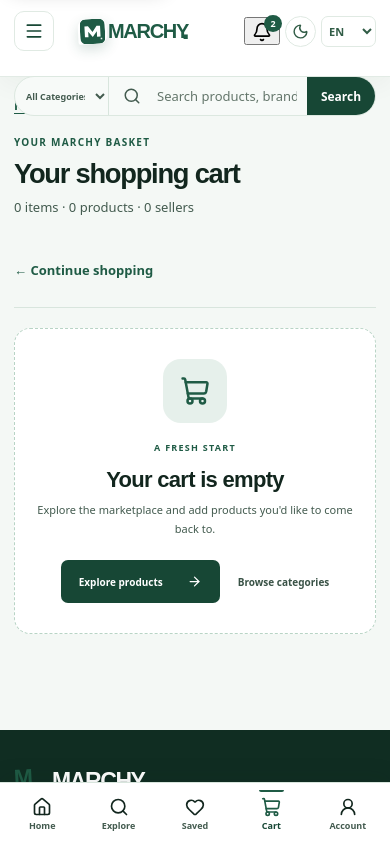
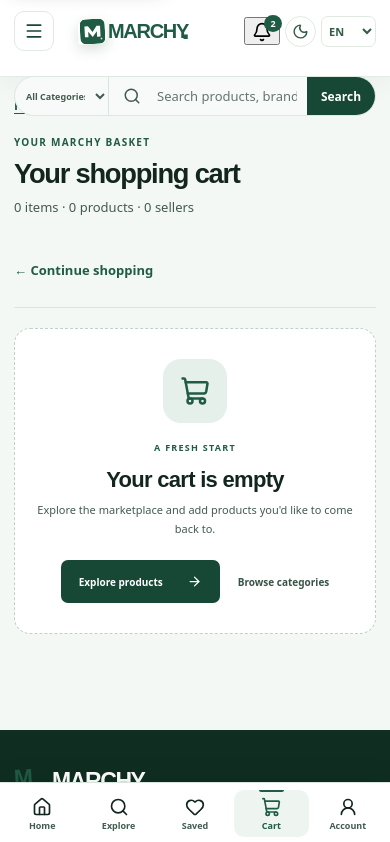
Before and after one commit to medkhalilghdamsi-dev/MARCHY, a React (Vite) app: page /cart in a window 390 px wide. Shown: the top 842 px of the page. Built offline with nearby package versions, Linux system fonts and the light colour scheme.

Commit message:
Polish mobile tab bar interaction and theme states

```diff
--- a/src/styles/buyer-ui-polish.css
+++ b/src/styles/buyer-ui-polish.css
@@ -1688,3 +1688,38 @@ html[data-theme="dark"] .header .search-suggestion-close:hover {
     transition: none;
   }
 }
+
+/* Mobile tab bar: explicit interaction, active and theme states. */
+@media(max-width:640px){
+  .mobile-tabbar a{
+    position:relative;
+    transition:background-color .16s ease,color .16s ease;
+  }
+  .mobile-tabbar a.is-active{
+    color:var(--forest);
+    background:var(--surface-soft);
+  }
+  .mobile-tabbar a.is-active>span{color:var(--forest)}
+  .mobile-tabbar a.is-active small{font-weight:850}
+  .mobile-tabbar a:focus-visible{
+    outline:2px solid var(--focus-ring,var(--forest));
+    outline-offset:-2px;
+    background:var(--surface-soft);
+  }
+  .mobile-tabbar a:active{background:var(--surface-soft)}
+}
+html[data-theme="dark"] .mobile-tabbar{
+  background:var(--surface);
+  border-color:var(--line);
+  box-shadow:0 -8px 26px rgba(0,0,0,.24);
+}
+html[data-theme="dark"] .mobile-tabbar a{color:var(--muted)}
+html[data-theme="dark"] .mobile-tabbar a>span{color:var(--ink)}
+html[data-theme="dark"] .mobile-tabbar a.is-active,
+html[data-theme="dark"] .mobile-tabbar a:focus-visible{background:var(--surface-soft)}
+html[data-theme="dark"] .mobile-tabbar a.is-active,
+html[data-theme="dark"] .mobile-tabbar a.is-active>span{color:var(--forest)}
+html[data-theme="dark"] .mobile-tabbar i{border-color:var(--surface)}
+@media(prefers-reduced-motion:reduce){
+  .mobile-tabbar a{transition:none}
+}
```
